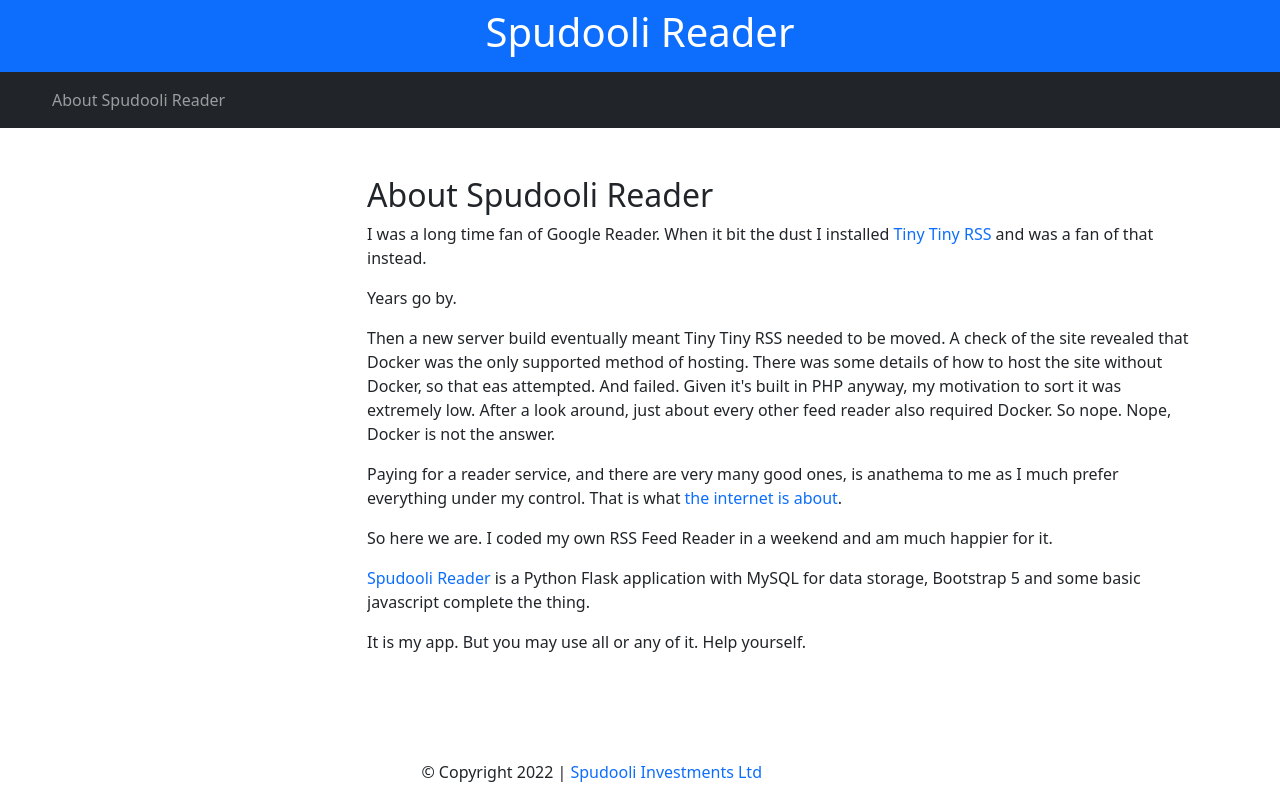
After one commit to spudooli/spudooli-reader, a Flask app: page /about in a window 1280 px wide. The commit adds this page. Run offline with Flask 2, Linux system fonts and the light colour scheme.

Commit message:
Add an about page

```diff
--- a/reader/main.py
+++ b/reader/main.py
@@ -34,6 +34,10 @@
     cursor.close()
     return "ok"
 
+@app.route('/about')
+def about():
+    return render_template('about.html')
+
 
 @app.errorhandler(404)
 def page_not_found(e):
--- /dev/null
+++ b/reader/templates/about.html
@@ -0,0 +1,44 @@
+{% extends 'base.html' %}
+
+{% block header %}
+  <h2>{% block title %}{% endblock %}</h2>
+{% endblock %}
+
+{% block content %}
+<div class="container mt-5">
+    <div class="row">
+        <div class="col-sm-3">
+
+        </div>
+
+        <div class="col-sm-9">
+            <div class="postitem" style="overflow:hidden">
+                <h2>About Spudooli Reader</h2>
+               <p>I was a long time fan of Google Reader. When it bit the dust I installed <a href="https://tt-rss.org/">Tiny Tiny RSS</a> and was a fan of that instead.</p>
+
+               <p>Years go by.</p>
+
+               <p>Then a new server build eventually meant Tiny Tiny RSS needed to be moved. A check of the site revealed that Docker was the only supported method of hosting.
+                   There was some details of how to host the site without Docker, so that eas attempted. And failed. Given it's built in PHP anyway, my motivation to sort it was extremely low.
+                   After a look around, just about every other feed reader also required Docker. So nope. Nope, Docker is not the answer.</p>
+
+                <p>Paying for a reader service, and there are very many good ones, is anathema to me as I much prefer everything under my control. That is what
+                    <a href="https://www.spudooli.com/photoblog/415">the internet is about</a>.</p>
+
+                <p>So here we are. I coded my own RSS Feed Reader in a weekend and am much happier for it. </p>
+
+                <p><a href="https://github.com/spudooli/spudooli-reader">Spudooli Reader</a> is a Python Flask application with MySQL for data storage, Bootstrap 5 and some basic
+                    javascript complete the thing.</p>
+
+                <p>It is my app. But you may use all or any of it. Help yourself.</p>
+
+                </div>
+                    {% endblock %}
+
+
+
+
+
+        </div>
+    </div>
+</div>
--- a/reader/templates/auth/login.html
+++ b/reader/templates/auth/login.html
@@ -7,9 +7,9 @@
 {% block content %}
   <form method="post">
     <label for="username">Username</label>
-    <input name="username" id="username" required>
+    <input name="username" id="username" required><br>
     <label for="password">Password</label>
-    <input type="password" name="password" id="password" required>
+    <input type="password" name="password" id="password" required><br>
     <input type="submit" value="Log In">
   </form>
 {% endblock %}
--- a/reader/templates/base.html
+++ b/reader/templates/base.html
@@ -4,6 +4,7 @@
   <title>Spudooli Reader</title>
   <meta charset="utf-8">
   <meta name="viewport" content="width=device-width, initial-scale=1">
+  <meta name="robots" content="noindex,nofollow">
   <link href="{{ url_for('static', filename='style.css') }}" rel="stylesheet">
   <link href="https://cdn.jsdelivr.net/npm/bootstrap@5.1.3/dist/css/bootstrap.min.css" rel="stylesheet">
   <script src="https://cdn.jsdelivr.net/npm/bootstrap@5.1.3/dist/js/bootstrap.bundle.min.js"></script>
@@ -26,7 +27,7 @@
         <a class="nav-link" href="#"></a>
       </li>
       <li class="nav-item">
-        <a class="nav-link" href="#"></a>
+        <a class="nav-link" href="/about">About Spudooli Reader</a>
       </li>
       <li class="nav-item">
         <a class="nav-link disabled" href="#"></a>
```
